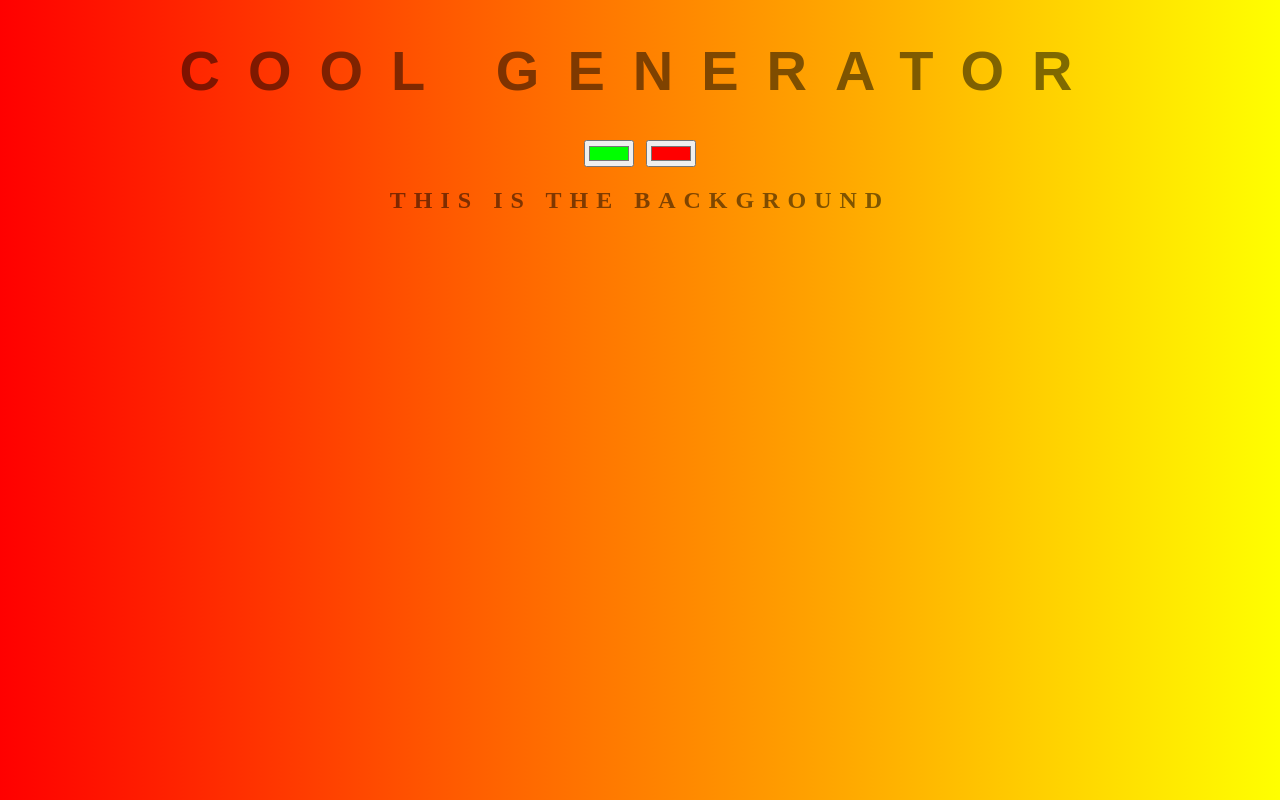
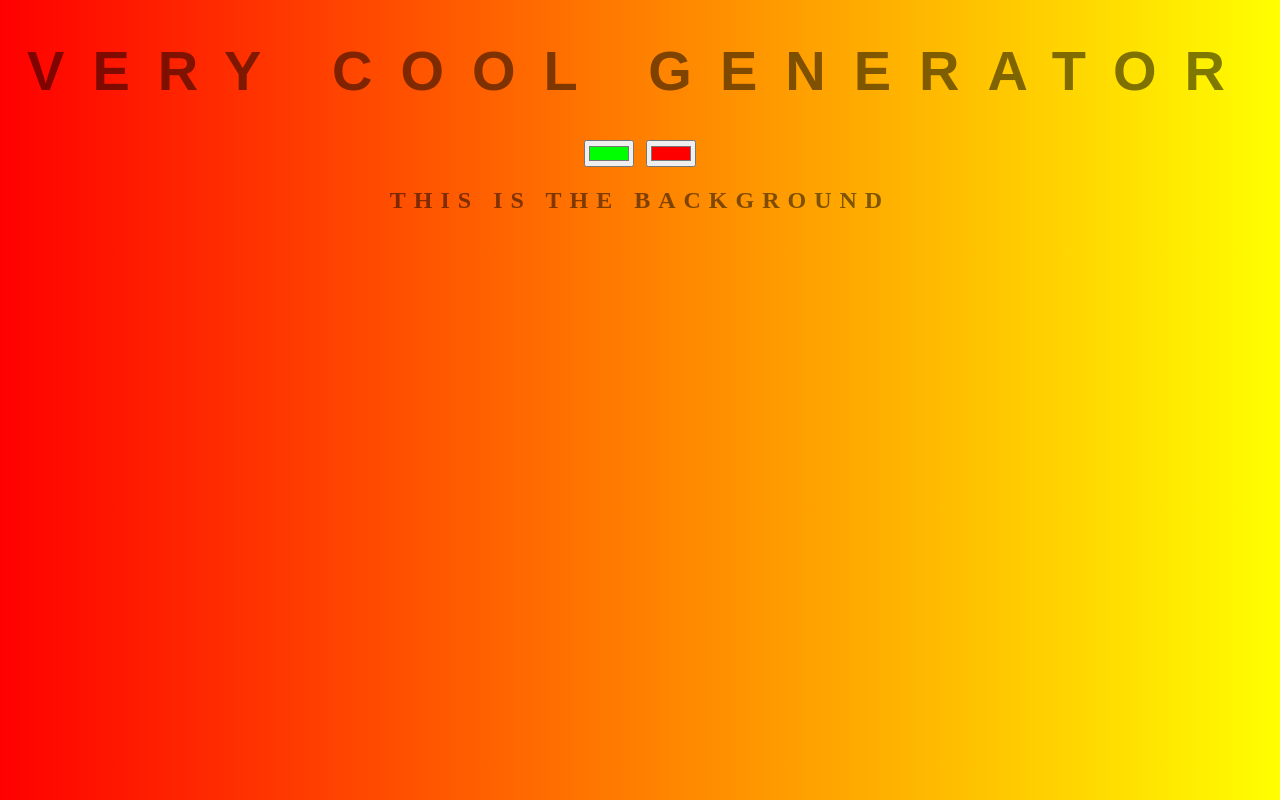
Before and after one commit to Thushar-Sreenivas/Background-Generator, a plain HTML site: page index.html in a window 1280 px wide. Shown: the top 800 px of the page. Drawn offline with Linux system fonts and the light colour scheme.

Commit message:
Change Title

```diff
--- a/index.html
+++ b/index.html
@@ -5,7 +5,7 @@
 	<link rel="stylesheet" type="text/css" href="style.css">
 </head>
 <body id="gradient">
-	<h1>Cool Generator</h1>
+	<h1>Very Cool Generator</h1>
 	<input class="color1" type="color" name="color1" value="#00ff00">
 	<input class="color2" type="color" name="color2" value="#ff0000">
 	<h2>This is the background</h2>
```
